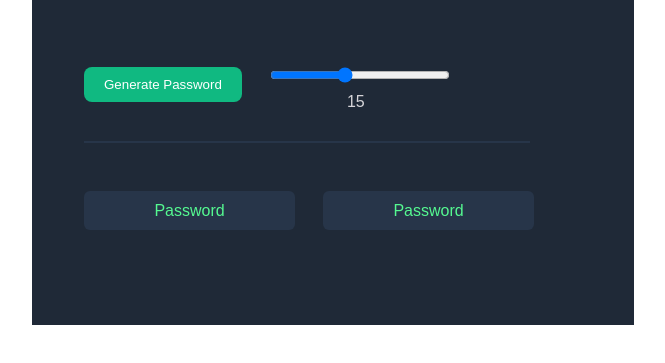
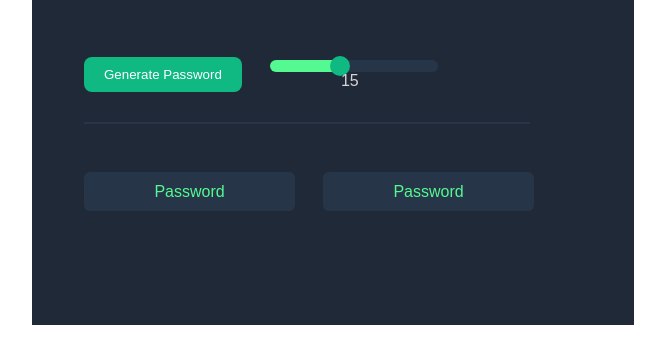
Before and after one commit to 71002-cloud/password-generater, a website built with Vite: page index.html in a window 1280 px wide. Shown: the part 245-608 px from the top of the page, without its empty margins (307-972 px from the left). Built offline with nearby package versions, Linux system fonts and the light colour scheme.

Commit message:
Nu virker alt :D

```diff
--- a/script.js
+++ b/script.js
@@ -11,10 +11,22 @@ let password2El = document.getElementById("password2-el");
 let passwordLengthEl = document.getElementById("password-length-el");
 let lengthDisplayEl = document.getElementById("length-display-el");
 
+document.addEventListener("DOMContentLoaded", function() {
+  let initialLength = Number(passwordLengthEl.value);
+  lengthDisplayEl.textContent = initialLength;
+  let percentageFilled = ((initialLength - 5) / (30 - 5)) * 100;
+  passwordLengthEl.style.background = `linear-gradient(to right, #55f991 0%, #55f991 ${percentageFilled}%, #273549 ${percentageFilled}%, #273549 100%)`;
+});
+
 passwordLengthEl.addEventListener("input", function() {
-  if (passwordLengthEl.value > 4 && passwordLengthEl.value < 31) {
-    lengthDisplayEl.textContent = passwordLengthEl.value;
+  let value = Number(this.value);
+
+  if (value > 4 && value < 31) {
+    lengthDisplayEl.textContent = value;
   }
+  let percentageFilled = ((value - 5) / (30 - 5)) * 100;
+  this.style.background = `linear-gradient(to right, #55f991 0%, #55f991 ${percentageFilled}%, #273549 ${percentageFilled}%, #273549 100%)`;
+
 });
 
 generatebuttonEL.addEventListener("click", generatepasswords);
--- a/style.css
+++ b/style.css
@@ -59,12 +59,29 @@ button {
     border-radius: 8px;
 }
 
-input {
+input[type="range"] {
+    -webkit-appearance: none;
     width: 160px;
-    padding: 10px;
+    padding: 2px 4px;
     border-radius: 8px;
     border: none;
     margin: 0px 0px 0px 8px;
+    background-color: #273549;
+}
+
+input[type="range"]::-webkit-slider-runnable-track {
+    height: 8px;
+    border-radius: 8px;
+}
+
+input[type="range"]::-webkit-slider-thumb {
+    -webkit-appearance: none;
+    width: 20px;
+    height: 20px;
+    background: #10B981;
+    border-radius: 50%;
+    cursor: pointer;
+    margin-top: -6px;
 }
 
 .passwords-container {
@@ -82,4 +99,5 @@ input {
     text-align: center;
     padding: 10.5px 0px;
     cursor: pointer;
+    word-break: break-all;
 }
```
